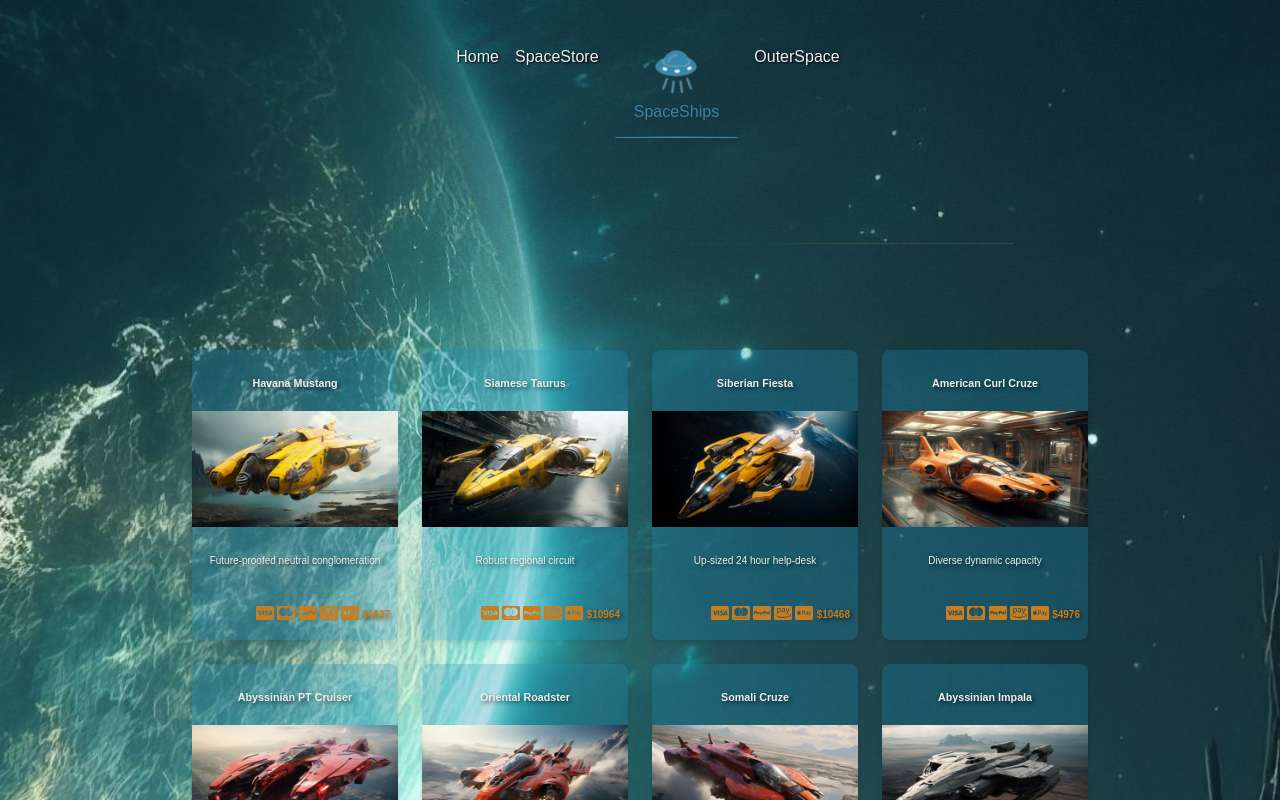
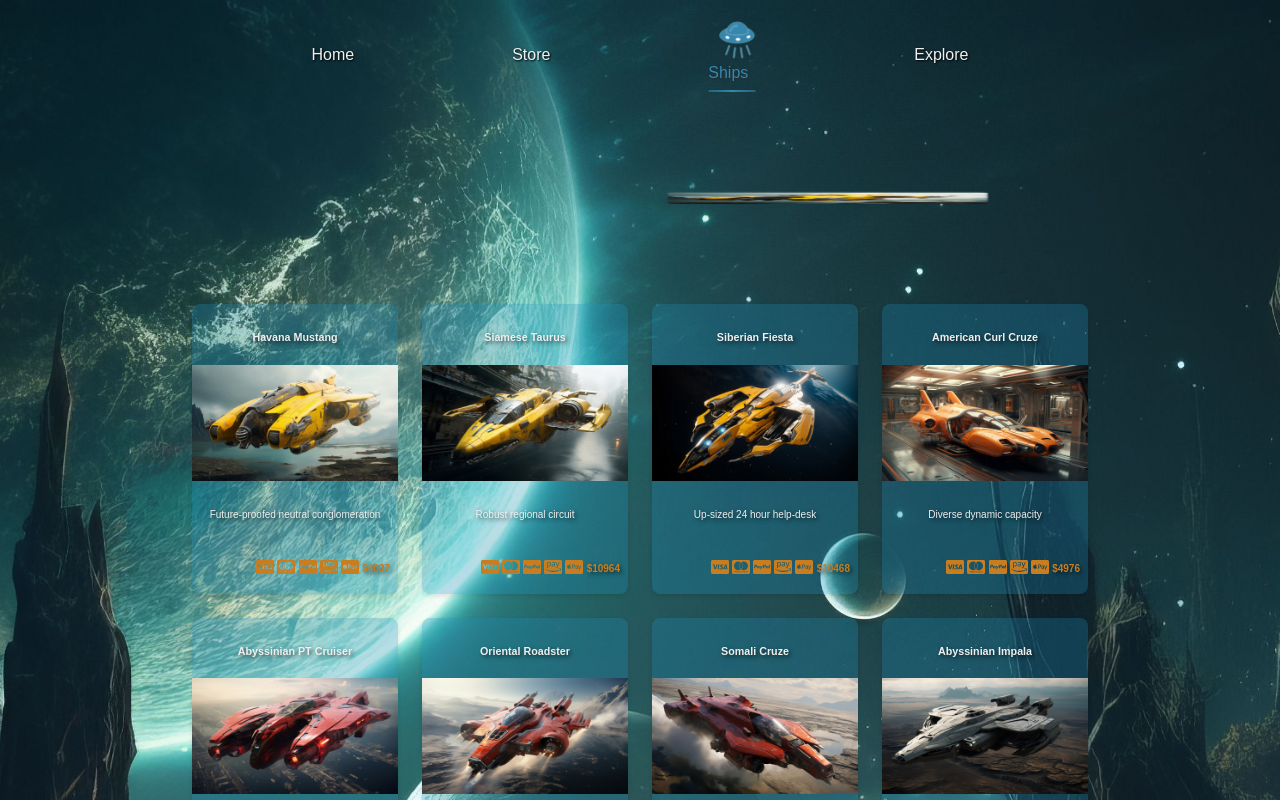
Before and after one commit to thegroosalugg/Andromeda, a React (Vite) app: page /ships in a window 1280 px wide. Shown: the top 800 px of the page. Built offline with nearby package versions, Linux system fonts and the light colour scheme; a web font is replaced by a local one.

Commit message:
Superior Navigation

```diff
--- a/src/components/navigation/NavButton.tsx
+++ b/src/components/navigation/NavButton.tsx
@@ -1,32 +1,45 @@
 import { NavLink, useLocation } from 'react-router-dom';
-import { motion } from 'framer-motion';
-import css from './Navigation.module.css'
+import { AnimatePresence, motion } from 'framer-motion';
+import css from './Navigation.module.css';
+
 
 export default function NavButton({ path, name }: { path: string; name: string }) {
   const { pathname } = useLocation();
-  // this condition may need further tweaking depending on how many other dynamic paths there will be
-  const isActive = pathname === path || (pathname.startsWith(path) && path !== '/'); // keep an eye on this
+  const isActive = pathname === path || (pathname.startsWith(path) && path !== '/');
 
   path === '/' && console.clear(); // clear the console before first component renders
-  console.log('    [PATH]:', path, '\n', '\n', '[CURRENT]:', pathname, '\n', '\n', '[ACTIVE?]:', isActive);
+  // console.log('    [PATH]:', path, '\n', '\n', '[CURRENT]:', pathname, '\n', '\n', '[ACTIVE?]:', isActive);
+
+  const chance = Math.floor(Math.random() * 4) + 1
+  const rotate = chance === 1 ? 720 : 0
+  const  scale = chance === 1 ?  [1, 1.5, 2, 1.5, 1.2] : 1.2
 
   return (
     <li>
+      <AnimatePresence mode='wait'>
         {isActive && (
           <motion.div
             layoutId='tab-ufo'
             className={css.ufo}
-          initial={{ opacity: 0.1, y: 100, scale: 0.8 }}
-          animate={{ opacity: 1, y: 0, scale: 1.4 }}
-          transition={{ duration: 0.8, ease: 'easeOut', delay: 0.2 }}
+            initial={{ opacity: 0, scale: 0.8, rotate }}
+            animate={{ opacity: 1, scale, rotate }}
+            exit={{ opacity: 0, scale: 0.8 }}
+            transition={{ type: 'backInOut', duration: 0.8 }}
           />
         )}
+        <motion.p
+          initial={{ y: !isActive ? 40 : -40 }}
+          animate={{ y: isActive ? 0 : 30 }}
+          transition={{ type: 'easeInOut', duration: 1 }}
+        >
           <NavLink
             className={({ isActive }) => (isActive ? css.active : css.idle)}
             to={path} // 'active' class applies automatically without prop. Prop added to set 'idle'
           >
             {name}
           </NavLink>
+        </motion.p>
+      </AnimatePresence>
       {isActive && (
         <motion.div layoutId='tab-indicator' className={css['active-tab']} />
       )}
--- a/src/components/navigation/Navigation.module.css
+++ b/src/components/navigation/Navigation.module.css
@@ -1,6 +1,6 @@
 .nav {
   margin: auto;
-  padding: 2rem 0 0;
+  padding: 0; /* necessary */
   display: flex;
   justify-content: center;
   max-width: 95vw;
@@ -8,11 +8,11 @@
 }
 
 .nav ul {
-  max-width: 100vw;
+  width: 100vw;
   display: flex;
-  gap: 1rem;
+  justify-content: space-evenly;
   list-style: none;
-  padding-left: 1em;
+  padding: 0 10%; /* configure me if you add more NavButtons */
 }
 
 .nav a {
@@ -21,14 +21,12 @@
   transition: 0.4s ease-in-out;
 }
 
+.nav p {
+  margin: 0;
+}
+
 .idle {
   text-shadow: 1px 1px 2px rgb(0, 0, 0);
-}
-
-.active {
-  position: relative;
-  display: inline-block;
-  padding: 0.9vh 1.5vw;
 }
 
 .active, .idle:hover {
@@ -44,7 +42,7 @@
 }
 
 .ufo {
-  margin-left: 30%;
+  margin-left: 10%;
   width: 3rem;
   height: 3rem;
   background: url('/ufo-svgrepo-com.svg') center/cover no-repeat;
--- a/src/components/navigation/Navigation.tsx
+++ b/src/components/navigation/Navigation.tsx
@@ -6,9 +6,9 @@ export default function Navigation() {
       <nav className={css.nav}>
         <ul>
           <NavButton path='/'        name='Home'       />
-          <NavButton path='/store'   name='SpaceStore' />
-          <NavButton path='/ships'   name='SpaceShips' />
-          <NavButton path='/explore' name='OuterSpace' />
+          <NavButton path='/store'   name='Store' />
+          <NavButton path='/ships'   name='Ships' />
+          <NavButton path='/explore' name='Explore' />
         </ul>
       </nav>
   );
--- a/src/pages/spaceships/SpaceShips.tsx
+++ b/src/pages/spaceships/SpaceShips.tsx
@@ -16,7 +16,7 @@ export default function SpaceShipsPage() {
       />
       <SpaceShipsList
         className='ship-grid'
-        spaceships={[...spaceships, ...spaceships]}
+        spaceships={spaceships}
       />
     </>
   );
```
Lines whose indentation alone changed are shown as unchanged.
